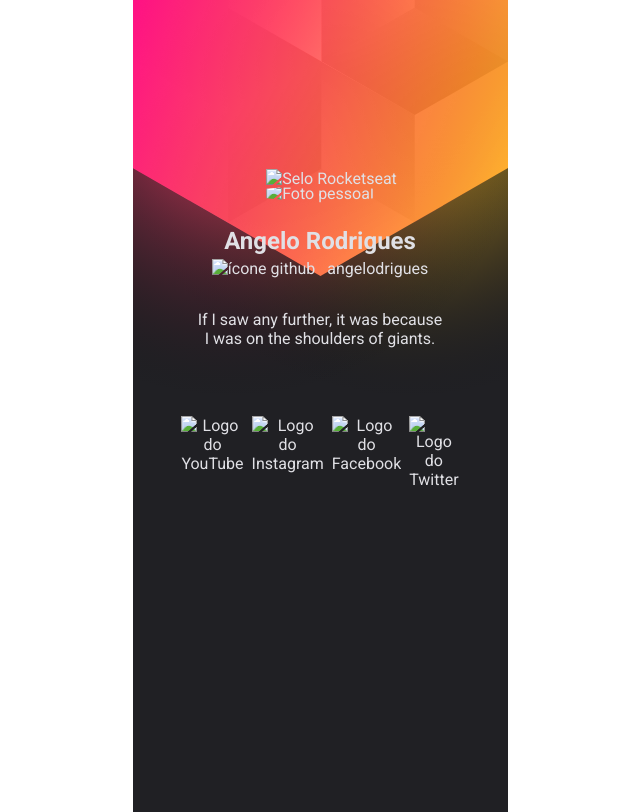
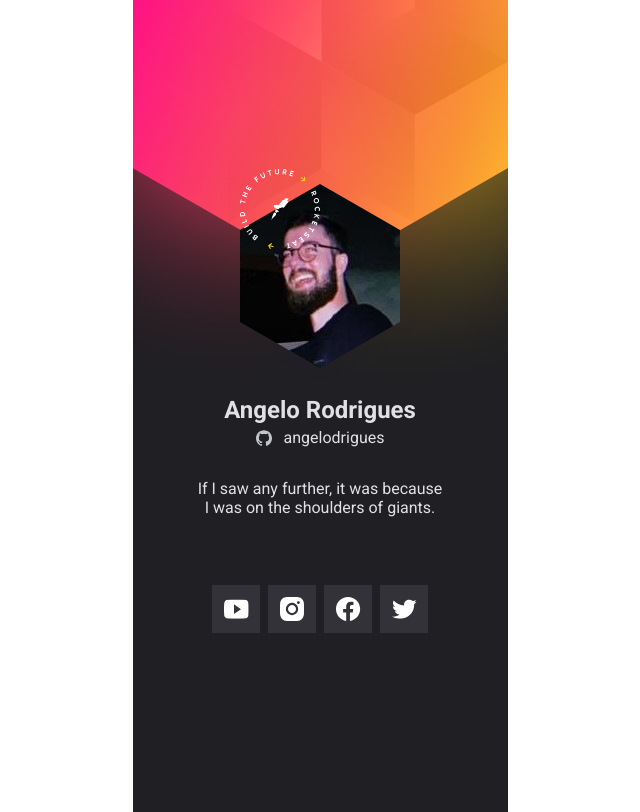
Before and after one commit to angelodrigues/Cracha-DoWhile, a plain HTML site: page index.html in a window 1280 px wide. Shown: the whole page, without its empty margins (320-960 px from the left). Drawn offline with Linux system fonts and the light colour scheme; files whose address does not match are found by name.

Commit message:
Update index.html

```diff
--- a/index.html
+++ b/index.html
@@ -19,13 +19,13 @@
       <div class="container">
         <div class="avatar">
           <span>
-            <img src="images/build.svg" alt="Selo Rocketseat" />
+            <img src="image/build.svg" alt="Selo Rocketseat" />
           </span>
-          <img src="images/Pessoal.jpeg" alt="Foto pessoal" />
+          <img src="image/Pessoal.jpeg" alt="Foto pessoal" />
         </div>
         <h1 id="userName">Angelo Rodrigues</h1>
         <a id="userLink" href="https://github.com/angelodrigues" target="_blank"
-          ><img src="images/github.svg" alt="ícone github" />angelodrigues</a
+          ><img src="image/github.svg" alt="ícone github" />angelodrigues</a
         >
 
         <p id="userBio">
@@ -37,24 +37,24 @@
             <a
               href="https://www.youtube.com/channel/UCXlAZITZzg_W1VIqj5ug3Pg"
               target="_blank"
-              ><img src="images/YouTube.svg" alt="Logo do YouTube"
+              ><img src="image/YouTube.svg" alt="Logo do YouTube"
             /></a>
           </li>
           <li class="instagram">
             <a href="https://www.instagram.com/angelodrigues/" target="_blank"
-              ><img src="images/Instagram.svg" alt="Logo do Instagram"
+              ><img src="image/Instagram.svg" alt="Logo do Instagram"
             /></a>
           </li>
           <li class="facebook">
             <a
               href="https://www.facebook.com/angelo.rodrigues.9216/"
               target="_blank"
-              ><img src="images/Facebook.svg" alt="Logo do Facebook"
+              ><img src="image/Facebook.svg" alt="Logo do Facebook"
             /></a>
           </li>
           <li class="twitter">
             <a href="https://twitter.com/barcelos_angelo" target="_blank"
-              ><img src="images/Twitter.svg" alt="Logo do Twitter"
+              ><img src="image/Twitter.svg" alt="Logo do Twitter"
             /></a>
           </li>
         </ul>
```
